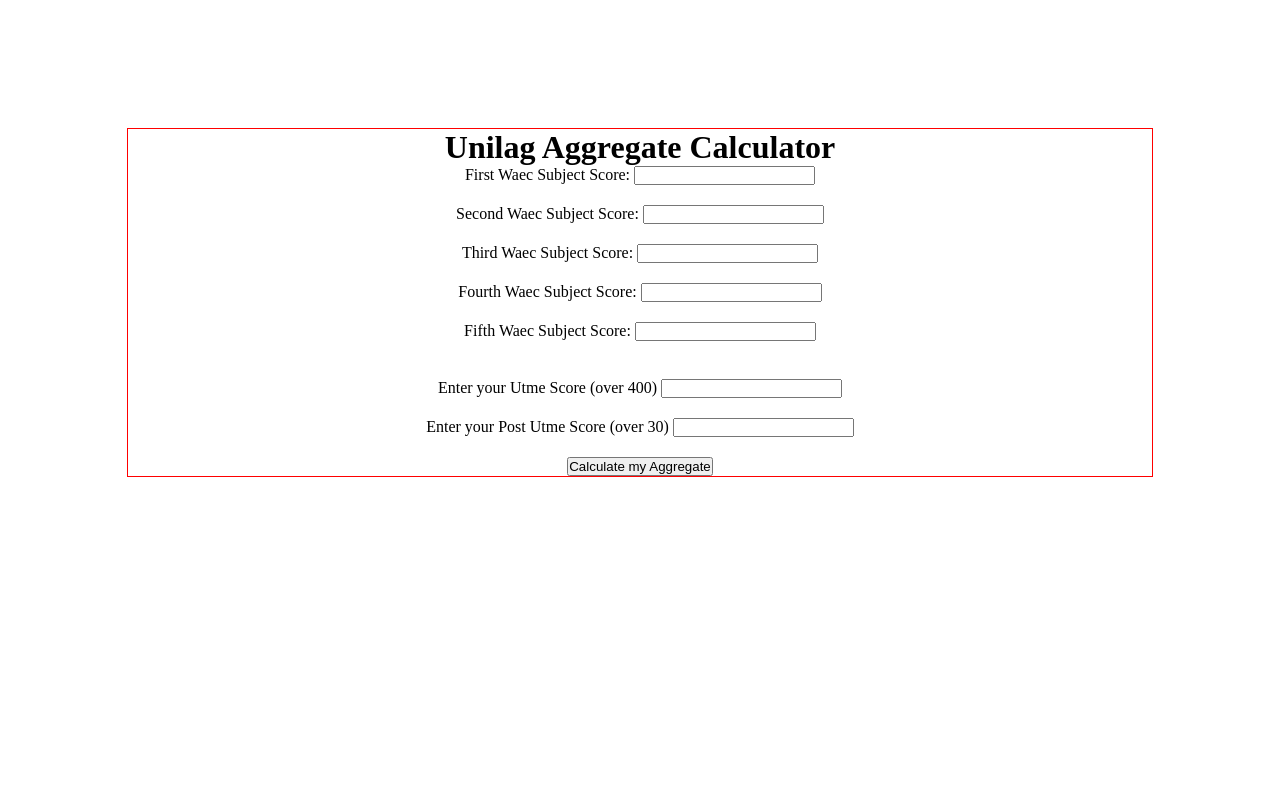
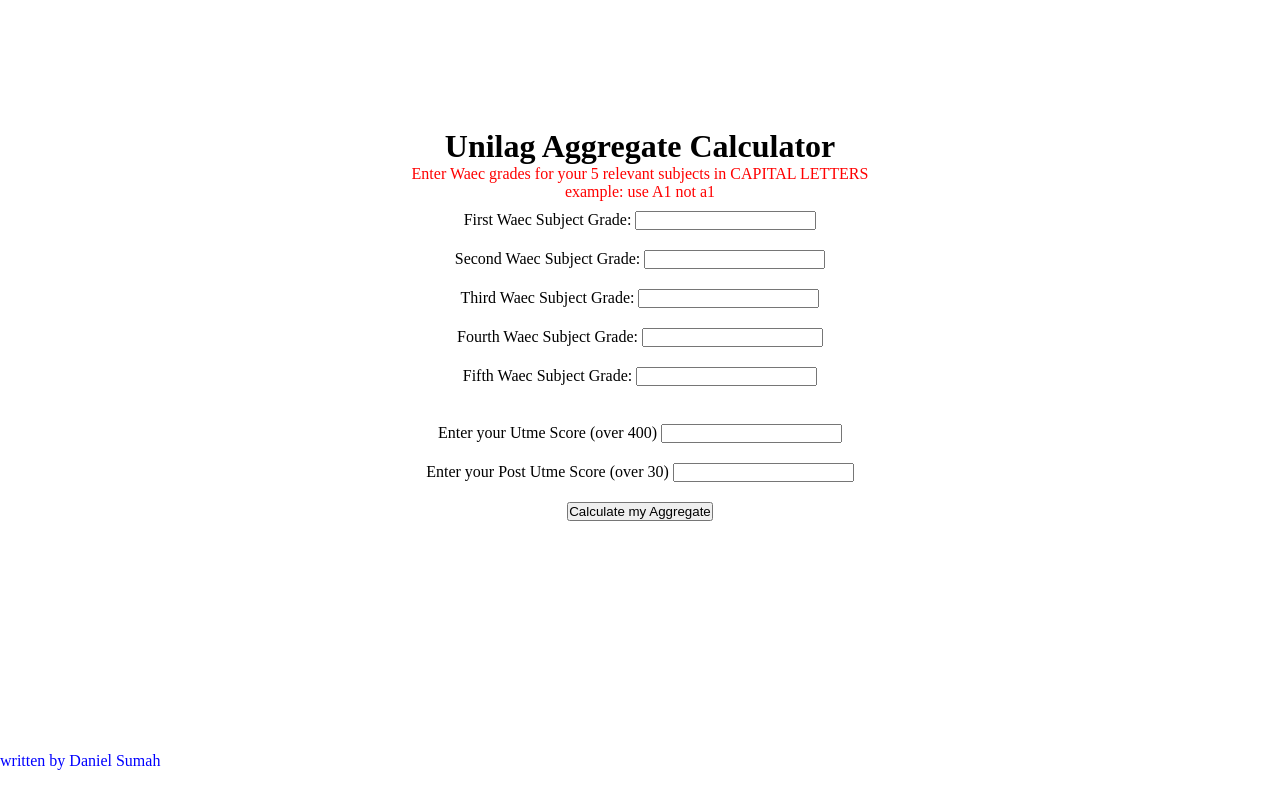
Before and after one commit to danielsumah/unilag_aggregate_cal, a plain HTML site: page index.html in a window 1280 px wide. Drawn offline with Linux system fonts and the light colour scheme.

Commit message:
adde copyright to file

```diff
--- a/index.css
+++ b/index.css
@@ -6,10 +6,22 @@
 div.container{
     width: 80%;
     margin: 10% auto;
-    border: 1px solid red;
+    /* border: 1px solid red; */
     text-align: center;
 }
 
 input,label{
     margin-bottom: 20px;
 }
+
+p#instruction{
+    color:red;
+    margin-bottom: 10px;
+}
+
+p#copyright{
+    text-align: center;
+    color: blue;
+    position: absolute;
+    bottom: 30px;
+}
--- a/index.html
+++ b/index.html
@@ -13,23 +13,25 @@
             Unilag Aggregate Calculator
         </h1>
 
-        <label for="waec1">First Waec Subject Score: </label>
+        <p id="instruction">Enter Waec grades for your 5 relevant subjects in CAPITAL LETTERS <br>
+        example: use A1 not a1</p>
+        <label for="waec1">First Waec Subject Grade: </label>
         <input type="text" id="waec1">
         <br>
 
-        <label for="waec2">Second Waec Subject Score: </label>
+        <label for="waec2">Second Waec Subject Grade: </label>
         <input type="text" id="waec2">
         <br>
 
-        <label for="waec3">Third Waec Subject Score: </label>
+        <label for="waec3">Third Waec Subject Grade: </label>
         <input type="text" id="waec3">
         <br>
 
-        <label for="waec4">Fourth Waec Subject Score: </label>
+        <label for="waec4">Fourth Waec Subject Grade: </label>
         <input type="text" id="waec4">
         <br>
 
-        <label for="waec5">Fifth Waec Subject Score: </label>
+        <label for="waec5">Fifth Waec Subject Grade: </label>
         <input type="text" id="waec5">
         <br>
         <br>
@@ -48,6 +50,7 @@
     </div>
 
 
+    <p id="copyright">written by Daniel Sumah</p>
     <script src="./main.js"></script>
 </body>
 </html>
```
